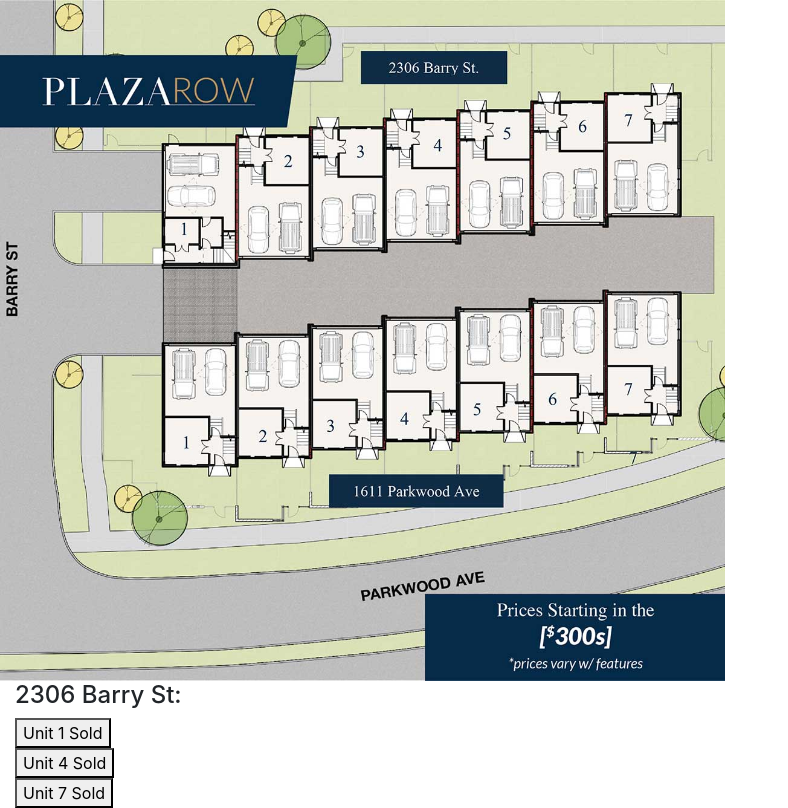
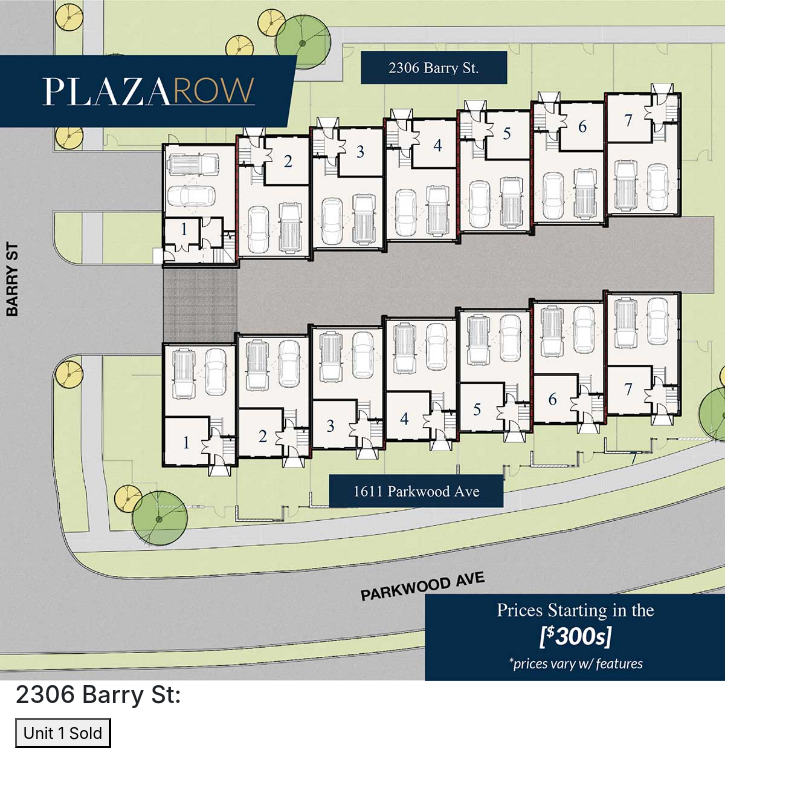
Before and after one commit to ryanadiaz/canvas-test, a plain HTML site: page index.html in a window 1280 px wide. Shown: the whole page, without its empty margins (0-788 px from the left). Drawn offline with nearby package versions, Linux system fonts and the light colour scheme.

Commit message:
Removed buttons besides Unit 1 Sold

```diff
--- a/index.html
+++ b/index.html
@@ -42,12 +42,6 @@
     <div class="col-sm-12">
       <button id="unit1" onclick="unitOneSold()">Unit 1 Sold</button>
     </div>
-    <div class="col-sm-12">
-      <button id="unit4">Unit 4 Sold</button>
-    </div>
-    <div class="col-sm-12">
-      <button id="unit7">Unit 7 Sold</button>
-    </div>
   </div>
 
 
```
